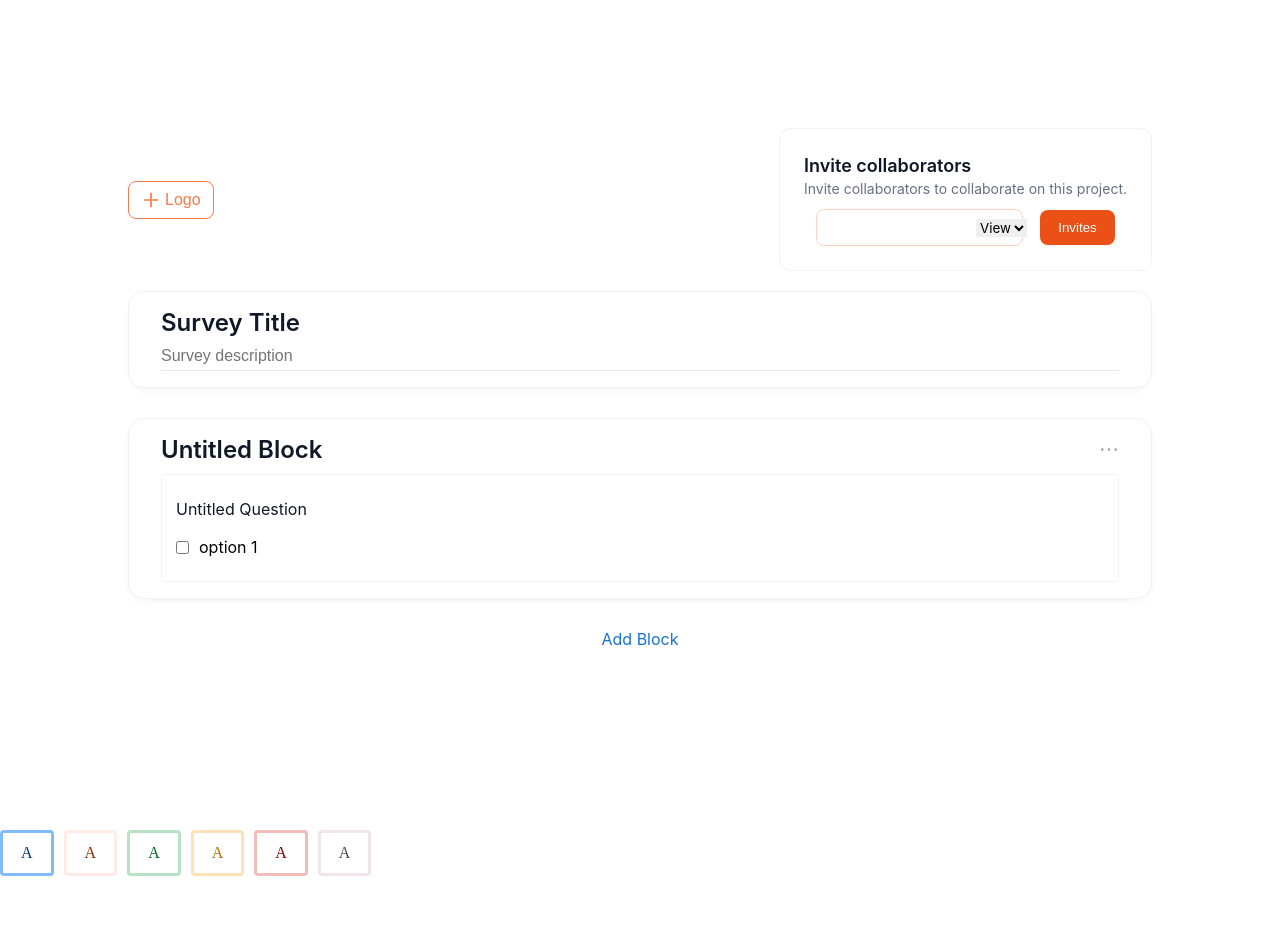
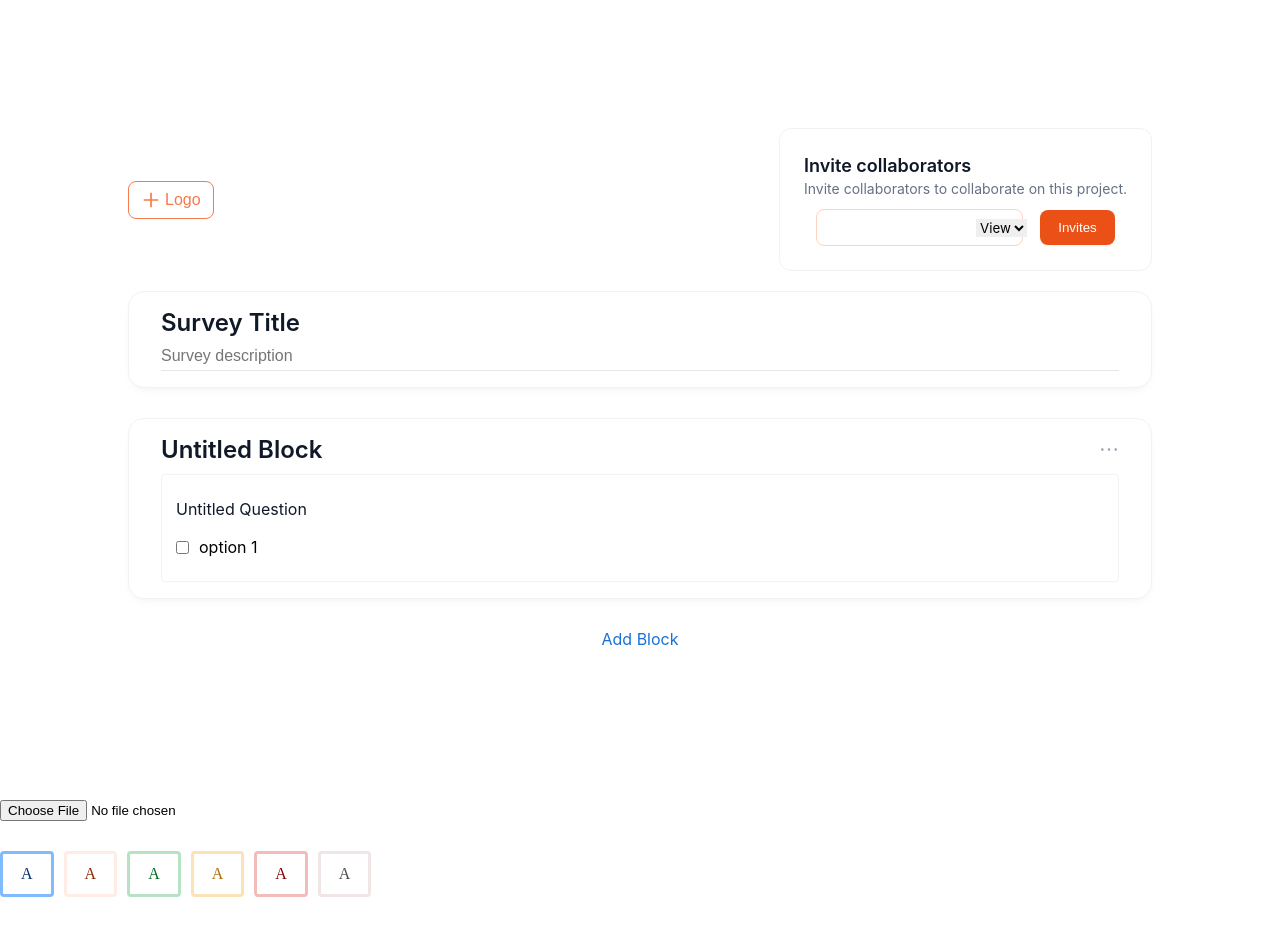
Before and after one commit to Sackah/sb-practice, an Angular app: page / in a window 1280 px wide. Before the commit the page ends 906 px from the top, so only its background shows below. Built offline with nearby package versions, Linux system fonts and the light colour scheme.

Commit message:
test: dummy file input

```diff
--- a/src/app/app.component.html
+++ b/src/app/app.component.html
@@ -34,6 +34,7 @@
 
   <p (click)="addBlock()">Add Block</p>
 </div>
+<input type="file" accept="image/*" (change)="handleImageChange($event)" />
 
 <section>
   @for (colorScheme of allColorSchemes; track $index) {
--- a/src/app/app.component.ts
+++ b/src/app/app.component.ts
@@ -114,4 +114,15 @@ export class AppComponent implements OnInit, OnDestroy {
       clearInterval(this.timeout);
     }
   }
+
+  handleImageChange(event: any) {
+    if (event.target.files) {
+      const image = new FormData();
+      image.append('file', event.target.files[0]);
+
+      for (let pair of image.entries()) {
+        console.log(pair[0] + ', ' + pair[1]);
+      }
+    }
+  }
 }
--- a/src/app/components/question/question.component.ts
+++ b/src/app/components/question/question.component.ts
@@ -52,8 +52,10 @@ export class QuestionComponent {
     ) {
       this.question.options = ['option 1'];
       this.question.option = '';
+      this.question.answers = [];
     } else if (event === 'checkbox') {
       this.question.option = 'option 1';
+      this.question.answers = '';
     }
   }
 
--- a/tsconfig.json
+++ b/tsconfig.json
@@ -20,7 +20,8 @@
     "useDefineForClassFields": false,
     "lib": [
       "ES2022",
-      "dom"
+      "dom",
+      "dom.iterable", "scripthost"
     ]
   },
   "angularCompilerOptions": {
```
